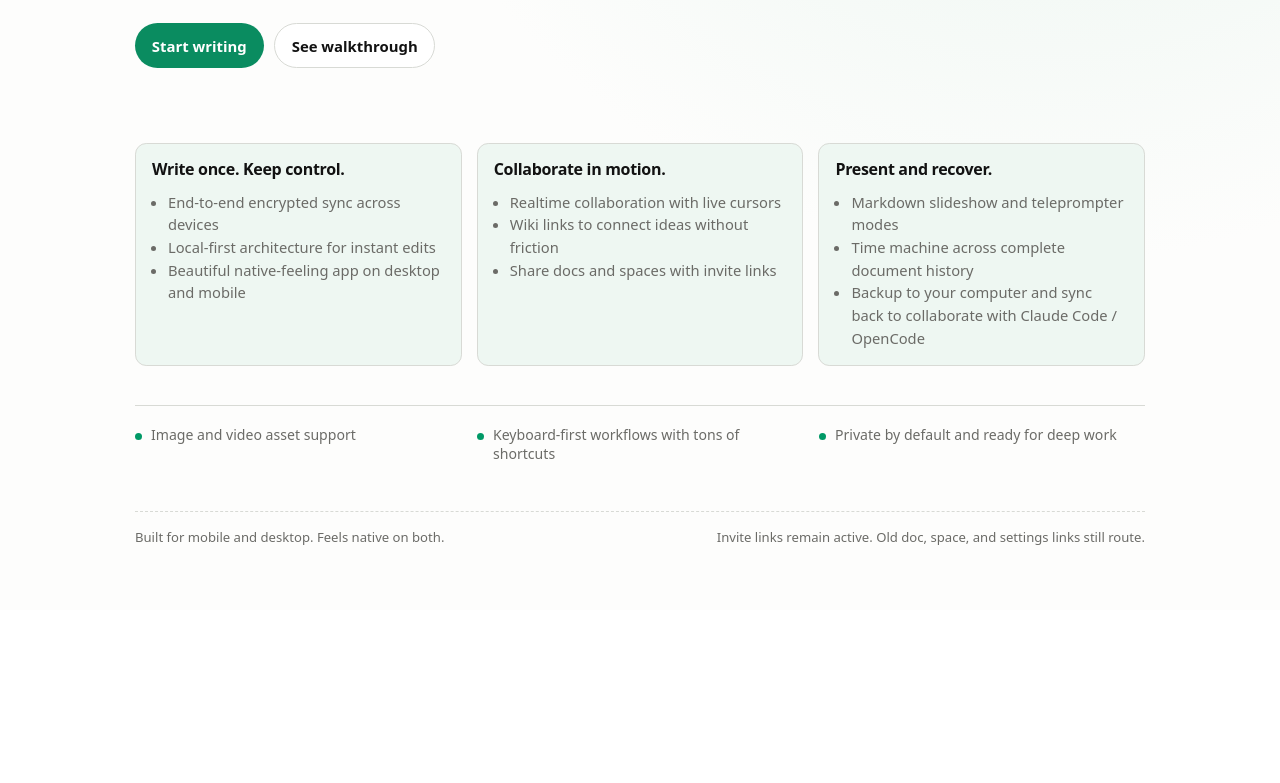
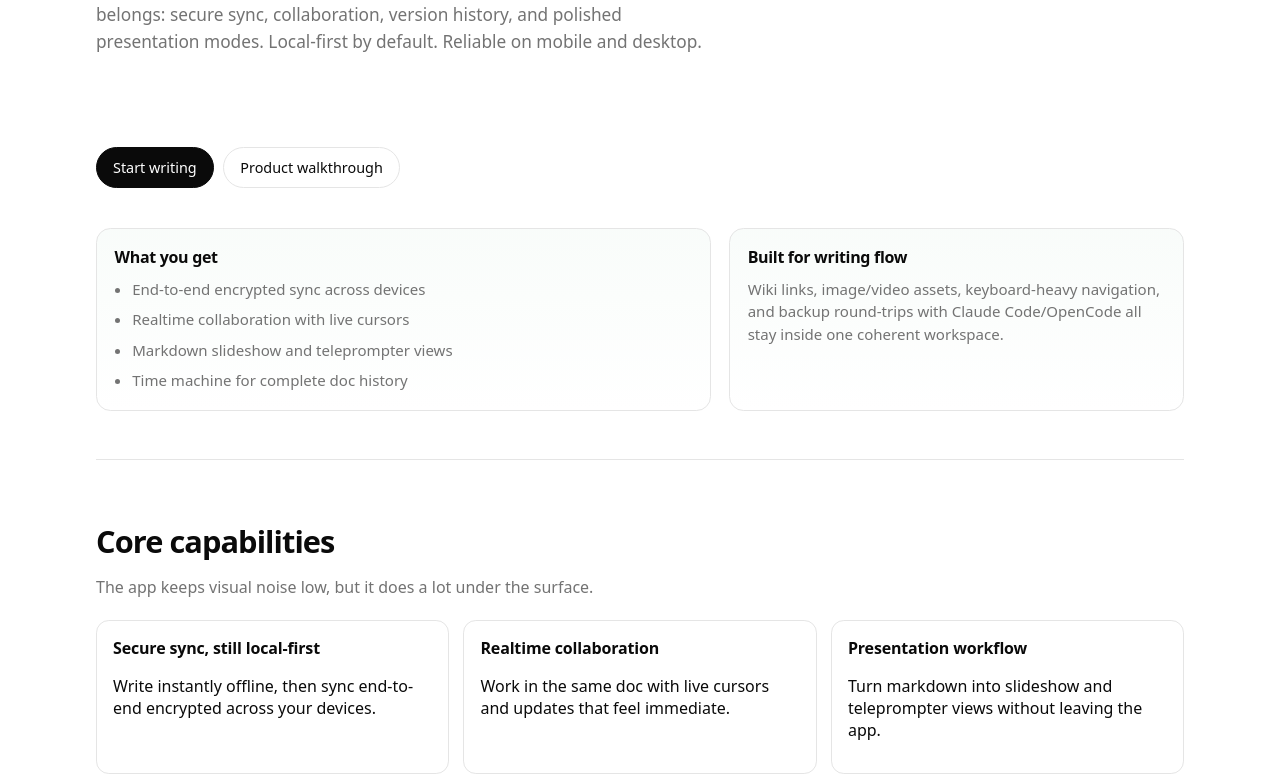
Before and after one commit to ccssmnn/alkalye, an Astro site: page / in a window 1280 px wide. Shown: the part 601-1384 px from the top of the page. Before the commit the page ends 1211 px from the top, so only its background shows below. Built offline with nearby package versions, Linux system fonts and the light colour scheme; Astro itself is replaced by a stand-in of ours.

Commit message:
refine: align landing page with app aesthetic

```diff
--- a/src/pages/index.astro
+++ b/src/pages/index.astro
@@ -10,37 +10,31 @@ let pageTitle = "Alkalye - local-first markdown editor"
 let metaDescription =
 	"Typography-first markdown workspace with end-to-end encrypted sync, realtime collaboration, and presentation tools."
 
-let featureGroups = [
+let coreFeatures = [
 	{
-		headline: "Write once. Keep control.",
-		items: [
-			"End-to-end encrypted sync across devices",
-			"Local-first architecture for instant edits",
-			"Beautiful native-feeling app on desktop and mobile",
-		],
+		title: "Secure sync, still local-first",
+		body: "Write instantly offline, then sync end-to-end encrypted across your devices.",
 	},
 	{
-		headline: "Collaborate in motion.",
-		items: [
-			"Realtime collaboration with live cursors",
-			"Wiki links to connect ideas without friction",
-			"Share docs and spaces with invite links",
-		],
+		title: "Realtime collaboration",
+		body: "Work in the same doc with live cursors and updates that feel immediate.",
 	},
 	{
-		headline: "Present and recover.",
-		items: [
-			"Markdown slideshow and teleprompter modes",
-			"Time machine across complete document history",
-			"Backup to your computer and sync back to collaborate with Claude Code / OpenCode",
-		],
+		title: "Presentation workflow",
+		body: "Turn markdown into slideshow and teleprompter views without leaving the app.",
 	},
-]
-
-let utilityFeatures = [
-	"Image and video asset support",
-	"Keyboard-first workflows with tons of shortcuts",
-	"Private by default and ready for deep work",
+	{
+		title: "Time machine",
+		body: "Scrub complete document history and recover exactly what you need.",
+	},
+	{
+		title: "Backup and round-trip",
+		body: "Export to your computer, edit with Claude Code/OpenCode, sync back to collaborate.",
+	},
+	{
+		title: "Asset-rich markdown",
+		body: "Work with image and video assets, wiki links, and lots of keyboard shortcuts.",
+	},
 ]
 ---
 
@@ -53,25 +47,25 @@ let utilityFeatures = [
 		<meta name="description" content={metaDescription} />
 		<link rel="canonical" href={canonicalUrl} />
 		<meta property="og:type" content="website" />
-		<meta property="og:title" content="Alkalye - local-first markdown editor" />
+		<meta property="og:title" content={pageTitle} />
 		<meta property="og:description" content={metaDescription} />
 		<meta property="og:url" content={canonicalUrl} />
 		<meta property="og:image" content={ogImageUrl} />
 		<meta name="twitter:card" content="summary_large_image" />
-		<meta name="twitter:title" content="Alkalye - local-first markdown editor" />
+		<meta name="twitter:title" content={pageTitle} />
 		<meta name="twitter:description" content={metaDescription} />
 		<meta name="twitter:image" content={ogImageUrl} />
-		<style is:global>
+		<style>
 			@import "@fontsource-variable/geist";
 			@import "@fontsource-variable/geist-mono";
 
 			:root {
-				--ink: #121212;
-				--paper: #fdfdfc;
-				--muted: #6b6b67;
-				--line: #d8dad5;
 				--brand: oklch(59.6% 0.145 163.225);
-				--brand-soft: color-mix(in oklab, var(--brand) 12%, white);
+				--brand-subtle: oklch(59.6% 0.145 163.225 / 10%);
+				--background: #ffffff;
+				--foreground: oklch(0.145 0 0);
+				--muted-foreground: oklch(0.556 0 0);
+				--border: oklch(0.922 0 0);
 			}
 
 			* {
@@ -82,23 +76,28 @@ let utilityFeatures = [
 			body {
 				margin: 0;
 				padding: 0;
-				background: radial-gradient(circle at 82% 12%, var(--brand-soft), transparent 48%),
-					linear-gradient(to bottom, #ffffff, var(--paper) 36%);
-				color: var(--ink);
+				background: var(--background);
+				color: var(--foreground);
 				font-family: "Geist Variable", ui-sans-serif, system-ui, sans-serif;
 			}
 
 			main {
-				max-width: 1050px;
+				max-width: 1120px;
 				margin: 0 auto;
-				padding: 1.25rem 1.25rem 4rem;
+				padding: 1.25rem 1rem 6rem;
 			}
 
 			nav {
+				position: sticky;
+				top: 0;
+				z-index: 20;
 				display: flex;
+				justify-content: space-between;
 				align-items: center;
-				justify-content: space-between;
 				padding: 0.75rem 0;
+				background: color-mix(in oklab, var(--background) 90%, transparent);
+				backdrop-filter: blur(10px);
+				border-bottom: 1px solid var(--border);
 			}
 
 			.logo {
@@ -107,163 +106,194 @@ let utilityFeatures = [
 				letter-spacing: -0.03em;
 			}
 
+			a {
+				color: inherit;
+			}
+
+			.btn {
+				display: inline-flex;
+				align-items: center;
+				gap: 0.45rem;
+				border-radius: 999px;
+				padding: 0.62rem 1rem;
+				font-size: 0.9rem;
+				text-decoration: none;
+				border: 1px solid var(--border);
+				transition: transform 120ms ease, border-color 120ms ease;
+			}
+
+			.btn:hover {
+				transform: translateY(-1px);
+			}
+
+			.btn.primary {
+				background: var(--foreground);
+				color: var(--background);
+				border-color: var(--foreground);
+			}
+
 			.hero {
-				padding: 4.2rem 0 2.2rem;
+				padding: 5.5rem 0 3rem;
 				display: grid;
-				gap: 2rem;
+				gap: 1.5rem;
 			}
 
 			.kicker {
-				font-size: 0.78rem;
-				letter-spacing: 0.13em;
+				font-family: "Geist Mono Variable", ui-monospace, monospace;
+				font-size: 0.76rem;
+				letter-spacing: 0.1em;
 				text-transform: uppercase;
 				color: var(--brand);
-				font-family: "Geist Mono Variable", ui-monospace, monospace;
 			}
 
 			h1 {
 				margin: 0;
-				font-size: clamp(2.25rem, 7.4vw, 5.3rem);
-				line-height: 0.96;
+				max-width: 13ch;
+				font-size: clamp(2.35rem, 7vw, 5.8rem);
+				line-height: 0.95;
 				letter-spacing: -0.055em;
-				max-width: 17ch;
-				animation: rise 420ms ease-out;
 			}
 
 			.lead {
+				margin: 0;
 				max-width: 62ch;
-				margin: 0;
-				line-height: 1.58;
-				font-size: clamp(1.02rem, 1.7vw, 1.17rem);
-				color: var(--muted);
-				animation: rise 600ms ease-out;
+				color: var(--muted-foreground);
+				line-height: 1.55;
+				font-size: 1.08rem;
 			}
 
-			.cta-row {
-				display: flex;
-				gap: 0.65rem;
-				flex-wrap: wrap;
-				animation: rise 760ms ease-out;
-			}
-
-			a.cta,
-			a.ghost {
-				display: inline-flex;
-				align-items: center;
-				gap: 0.35rem;
-				padding: 0.72rem 1.05rem;
-				border-radius: 999px;
-				text-decoration: none;
-				font-weight: 600;
-				font-size: 0.93rem;
-				transition: transform 140ms ease, background-color 140ms ease;
-			}
-
-			a.cta {
-				color: white;
-				background: color-mix(in oklab, var(--brand) 88%, black 8%);
-			}
-
-			a.ghost {
-				color: var(--ink);
-				background: white;
-				border: 1px solid var(--line);
-			}
-
-			a.cta:hover,
-			a.ghost:hover {
-				transform: translateY(-1px);
-			}
-
-			.panel-grid {
+			.hero-grid {
 				display: grid;
-				grid-template-columns: repeat(3, minmax(0, 1fr));
-				gap: 0.95rem;
-				margin-top: 2.5rem;
+				grid-template-columns: 1.15fr 0.85fr;
+				gap: 1.1rem;
+				margin-top: 1rem;
 			}
 
 			.panel {
-				padding: 1rem;
-				border: 1px solid var(--line);
-				background: color-mix(in oklab, white 92%, var(--brand) 8%);
-				border-radius: 0.7rem;
-				min-height: 200px;
+				border: 1px solid var(--border);
+				border-radius: 0.9rem;
+				padding: 1.1rem;
+				background: linear-gradient(
+					to bottom,
+					color-mix(in oklab, var(--brand) 3%, white),
+					white
+				);
 			}
 
 			.panel h2 {
-				margin: 0 0 0.7rem;
+				margin: 0 0 0.6rem;
 				font-size: 1rem;
-				line-height: 1.2;
 				letter-spacing: -0.02em;
+			}
+
+			.panel p,
+			.panel li {
+				margin: 0;
+				color: var(--muted-foreground);
+				line-height: 1.5;
+				font-size: 0.94rem;
 			}
 
 			.panel ul {
 				margin: 0;
-				padding-left: 1rem;
-				color: var(--muted);
-				line-height: 1.54;
-				font-size: 0.92rem;
+				padding-left: 1.1rem;
+				display: grid;
+				gap: 0.5rem;
 			}
 
-			.utility {
-				margin-top: 2.4rem;
-				padding-top: 1.2rem;
-				border-top: 1px solid var(--line);
+			.section {
+				padding: 3.8rem 0;
+				border-top: 1px solid var(--border);
+			}
+
+			.section h3 {
+				margin: 0 0 0.8rem;
+				font-size: clamp(1.45rem, 2.4vw, 2.2rem);
+				letter-spacing: -0.03em;
+			}
+
+			.section-intro {
+				margin: 0;
+				max-width: 70ch;
+				color: var(--muted-foreground);
+				line-height: 1.55;
+			}
+
+			.feature-grid {
 				display: grid;
 				grid-template-columns: repeat(3, minmax(0, 1fr));
-				gap: 1rem;
-				font-size: 0.88rem;
-				color: var(--muted);
+				gap: 0.9rem;
+				margin-top: 1.25rem;
 			}
 
-			.utility span {
-				display: block;
-				padding-left: 1rem;
-				position: relative;
+			.feature {
+				border: 1px solid var(--border);
+				border-radius: 0.8rem;
+				padding: 1rem;
+				background: #fff;
 			}
 
-			.utility span::before {
-				content: "";
-				position: absolute;
-				left: 0;
-				top: 0.57em;
-				width: 0.42rem;
-				height: 0.42rem;
-				border-radius: 99px;
-				background: var(--brand);
+			.feature strong {
+				display: block;
+				margin-bottom: 0.35rem;
+				letter-spacing: -0.01em;
+			}
+
+			.timeline {
+				display: grid;
+				gap: 0.75rem;
+				margin-top: 1.2rem;
+			}
+
+			.timeline-item {
+				display: grid;
+				grid-template-columns: 120px 1fr;
+				gap: 0.8rem;
+				align-items: start;
+				padding: 0.8rem;
+				border: 1px solid var(--border);
+				border-radius: 0.8rem;
+			}
+
+			.timeline-item span {
+				font-family: "Geist Mono Variable", ui-monospace, monospace;
+				font-size: 0.76rem;
+				text-transform: uppercase;
+				letter-spacing: 0.08em;
+				color: var(--brand);
+			}
+
+			.cta {
+				padding: 4.2rem 0 0;
+				display: flex;
+				gap: 0.6rem;
+				flex-wrap: wrap;
 			}
 
 			footer {
-				margin-top: 3rem;
+				margin-top: 2.2rem;
 				padding-top: 1rem;
-				border-top: 1px dashed var(--line);
+				border-top: 1px dashed var(--border);
+				color: var(--muted-foreground);
+				font-size: 0.86rem;
 				display: flex;
 				justify-content: space-between;
-				gap: 0.6rem;
-				color: var(--muted);
-				font-size: 0.82rem;
+				gap: 0.75rem;
 				flex-wrap: wrap;
 			}
 
-			@keyframes rise {
-				from {
-					opacity: 0;
-					transform: translateY(8px);
+			@media (max-width: 980px) {
+				.hero-grid,
+				.feature-grid {
+					grid-template-columns: 1fr;
 				}
-				to {
-					opacity: 1;
-					transform: translateY(0);
-				}
-			}
 
-			@media (max-width: 900px) {
-				.panel-grid,
-				.utility {
+				.timeline-item {
 					grid-template-columns: 1fr;
 				}
 
 				.hero {
-					padding-top: 3rem;
+					padding-top: 4rem;
 				}
 			}
 		</style>
@@ -272,47 +302,110 @@ let utilityFeatures = [
 		<main>
 			<nav>
 				<div class="logo">Alkalye</div>
-				<a class="ghost" href="/app">Open App</a>
+				<a class="btn" href="/app">Open app</a>
 			</nav>
 
 			<section class="hero">
-				<p class="kicker">Markdown workspace, rebuilt for now</p>
-				<h1>Minimal writing surface. Serious collaborative power.</h1>
+				<div class="kicker">Typography-first markdown editor</div>
+				<h1>Clean surface. Deep toolset. Built for serious writing.</h1>
 				<p class="lead">
-					Alkalye is a typography-first markdown editor for people who want clarity,
-					not clutter. It stays local-first, syncs securely, and scales from quick
-					notes to live presentations.
+					Alkalye keeps the product language minimal, then puts power where it
+					belongs: secure sync, collaboration, version history, and polished
+					presentation modes. Local-first by default. Reliable on mobile and desktop.
 				</p>
-				<div class="cta-row">
-					<a class="cta" href="/app">Start writing</a>
-					<a class="ghost" href="/app/welcome">See walkthrough</a>
+				<div class="cta">
+					<a class="btn primary" href="/app">Start writing</a>
+					<a class="btn" href="/app/welcome">Product walkthrough</a>
+				</div>
+				<div class="hero-grid">
+					<article class="panel">
+						<h2>What you get</h2>
+						<ul>
+							<li>End-to-end encrypted sync across devices</li>
+							<li>Realtime collaboration with live cursors</li>
+							<li>Markdown slideshow and teleprompter views</li>
+							<li>Time machine for complete doc history</li>
+						</ul>
+					</article>
+					<article class="panel">
+						<h2>Built for writing flow</h2>
+						<p>
+							Wiki links, image/video assets, keyboard-heavy navigation, and backup
+							round-trips with Claude Code/OpenCode all stay inside one coherent
+							workspace.
+						</p>
+					</article>
 				</div>
 			</section>
 
-			<section class="panel-grid" aria-label="Product features">
-				{
-					featureGroups.map(group => (
-						<article class="panel">
-							<h2>{group.headline}</h2>
-							<ul>
-								{group.items.map(item => (
-									<li>{item}</li>
-								))}
-							</ul>
-						</article>
-					))
-				}
+			<section class="section" id="features">
+				<h3>Core capabilities</h3>
+				<p class="section-intro">
+					The app keeps visual noise low, but it does a lot under the surface.
+				</p>
+				<div class="feature-grid">
+					{
+						coreFeatures.map(feature => (
+							<div class="feature">
+								<strong>{feature.title}</strong>
+								<p>{feature.body}</p>
+							</div>
+						))
+					}
+				</div>
 			</section>
 
-			<section class="utility" aria-label="Additional capabilities">
-				{utilityFeatures.map(item => <span>{item}</span>)}
+			<section class="section" id="workflow">
+				<h3>One workflow, from first draft to delivery</h3>
+				<p class="section-intro">
+					Use one markdown source across writing, collaboration, review, and
+					presentation. No format conversion tax.
+				</p>
+				<div class="timeline">
+					<div class="timeline-item">
+						<span>Draft</span>
+						<p>
+							Write with a typography-focused editor and keyboard-first controls.
+						</p>
+					</div>
+					<div class="timeline-item">
+						<span>Collaborate</span>
+						<p>
+							Invite people to docs or spaces, edit together in real time, follow live
+							cursors.
+						</p>
+					</div>
+					<div class="timeline-item">
+						<span>Recover</span>
+						<p>
+							Use time machine to inspect and restore previous states when needed.
+						</p>
+					</div>
+					<div class="timeline-item">
+						<span>Present</span>
+						<p>
+							Switch into slideshow or teleprompter mode from the same document.
+						</p>
+					</div>
+				</div>
+			</section>
+
+			<section class="section" id="platform">
+				<h3>Made for modern web app reality</h3>
+				<p class="section-intro">
+					Local-first behavior keeps interactions fast. Sync keeps devices aligned.
+					Backups keep ownership on your machine. The result is a writing app that
+					feels simple, but scales with your work.
+				</p>
+				<div class="cta">
+					<a class="btn primary" href="/app">Open Alkalye</a>
+					<a class="btn" href="/invite">Try invite flow</a>
+				</div>
 			</section>
 
 			<footer>
-				<span>Built for mobile and desktop. Feels native on both.</span>
-				<span>
-					Invite links remain active. Old doc, space, and settings links still route.
-				</span>
+				<span>Legacy `/doc`, `/spaces`, and `/settings` links still work.</span>
+				<span>Dedicated invite OG page remains available at `/invite`.</span>
 			</footer>
 		</main>
 	</body>
```
